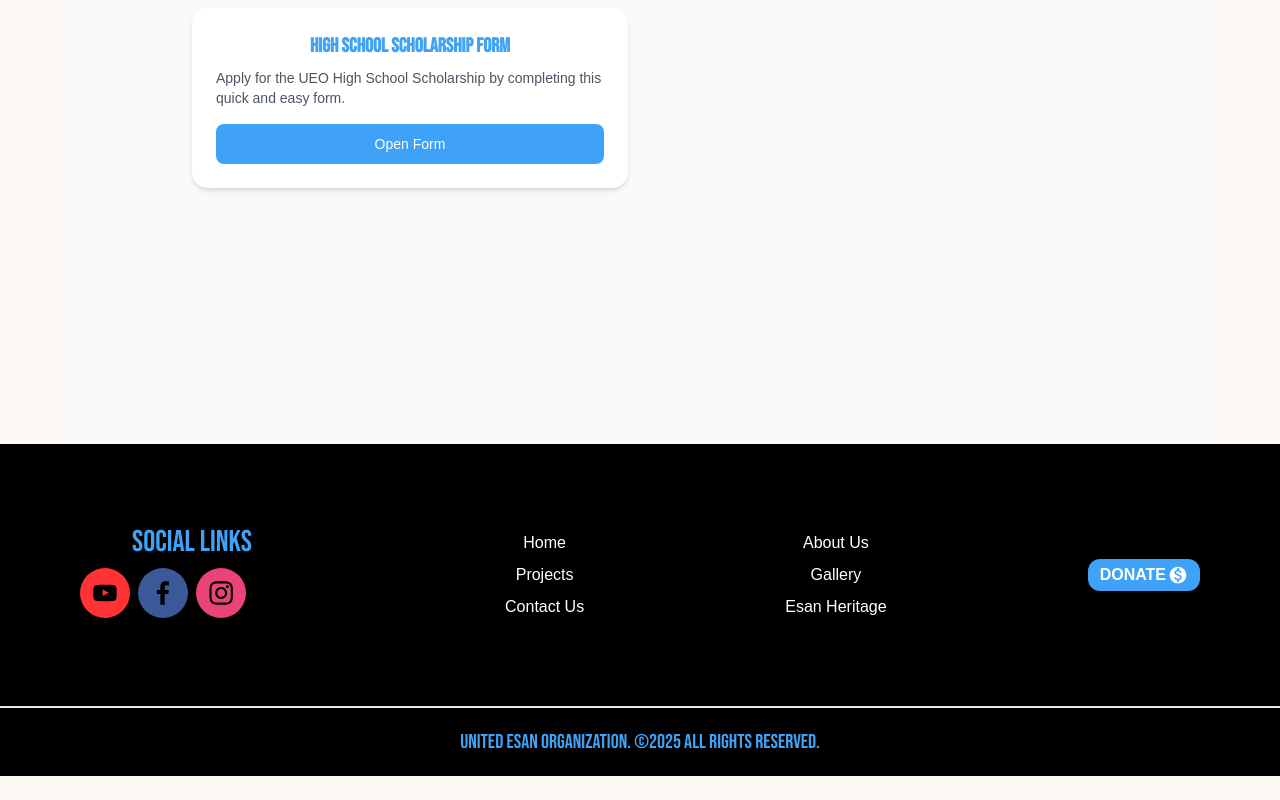
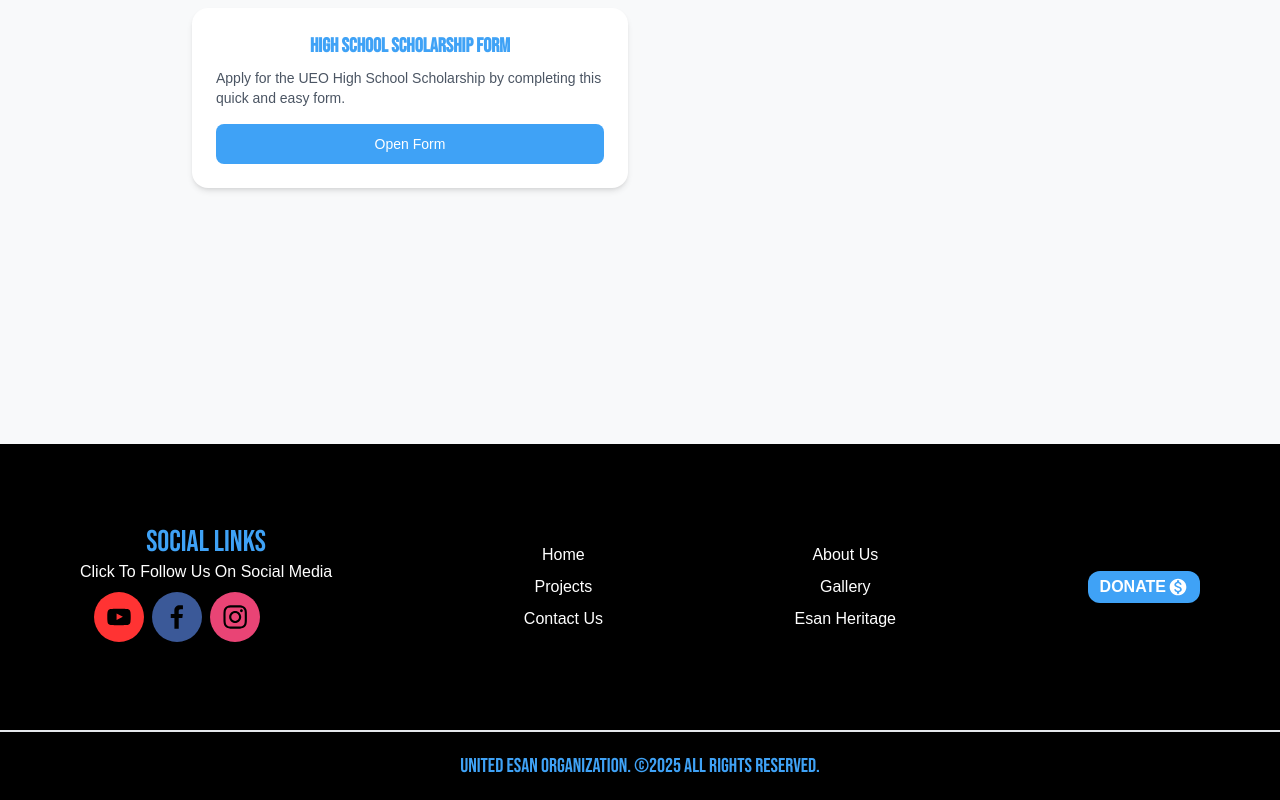
Before and after one commit to blessedjoe2000/organization, a Next.js app: page /forms in a window 1280 px wide. Shown: the part 461-1261 px from the top of the page. Before the commit the page ends 1237 px from the top, so only its background shows below. Built offline with nearby package versions, Linux system fonts and the light colour scheme; a web font is replaced by a local one.

Commit message:
offwhite color changed

```diff
--- a/app/component/Footer/Footer.jsx
+++ b/app/component/Footer/Footer.jsx
@@ -8,6 +8,7 @@
       <div className="sm:flex justify-between items-center sm:p-20 p-10 gap-5">
         <div className="flex flex-col justify-center items-center">
           <h2>Social Links</h2>
+          <p>Click To Follow Us On Social Media</p>
           <SocialMedia />
         </div>
         <div className="flex flex-col gap-2 py-10 sm:py-0">
--- a/app/forms/page.jsx
+++ b/app/forms/page.jsx
@@ -31,7 +31,7 @@
 function Forms() {
   return (
     <Container>
-      <div className="min-h-screen bg-gray-50 flex flex-col items-center px-4 py-12">
+      <div className="min-h-screen  flex flex-col items-center px-4 py-12">
         {/* Page header */}
         <motion.div
           initial={{ opacity: 0, y: -20 }}
--- a/app/projects/page.jsx
+++ b/app/projects/page.jsx
@@ -13,7 +13,7 @@
   const target = "_blank";
   return (
     <Container>
-      <h2 className="mt-5">Esan House Project</h2>
+      <h2 className="mt-5 text-5xl">Esan House Project</h2>
       <div className="flex flex-col lg:flex-row justify-center items-center gap-5 mx-5 mb-5">
         <div className="w-full lg:w-1/2">
           <Image
--- a/tailwind.config.js
+++ b/tailwind.config.js
@@ -19,7 +19,7 @@
       colors: {
         "light-blue": "#3FA2F6",
         "dark-blue": "#3a86ff",
-        offwhite: "#FCF8F3",
+        offwhite: "#f8f9fa",
         "light-green": "#0ead69",
         "original-red": "#E4003A",
         // "dark-red": "#cb0404",
```
